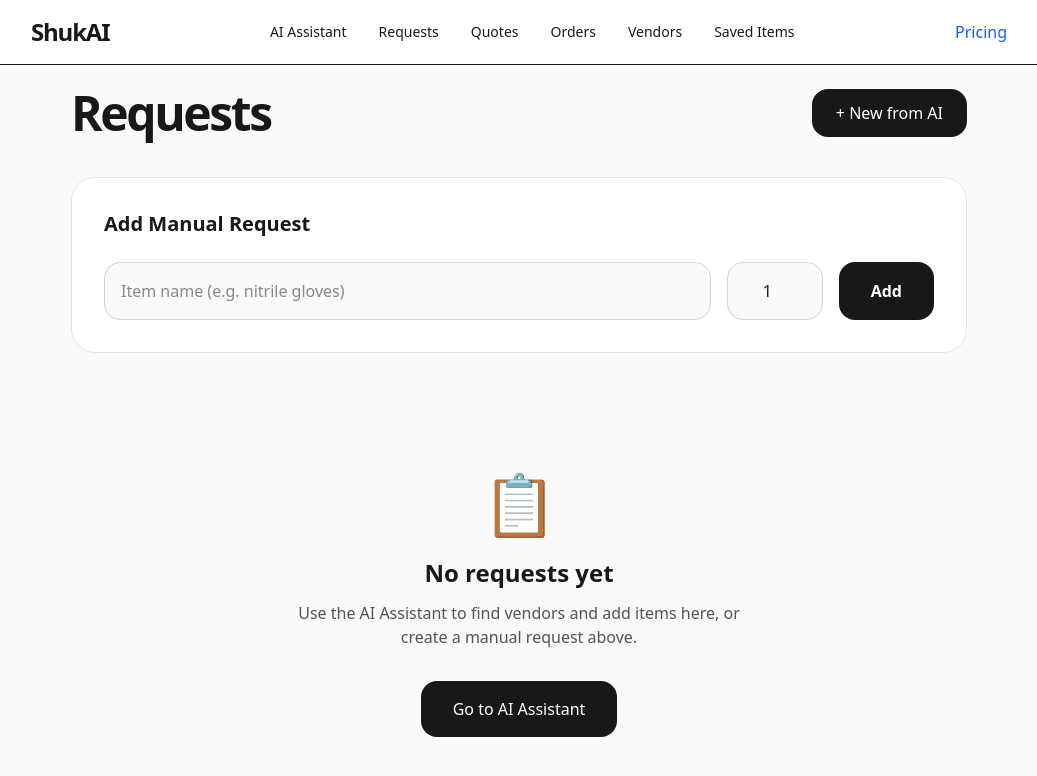
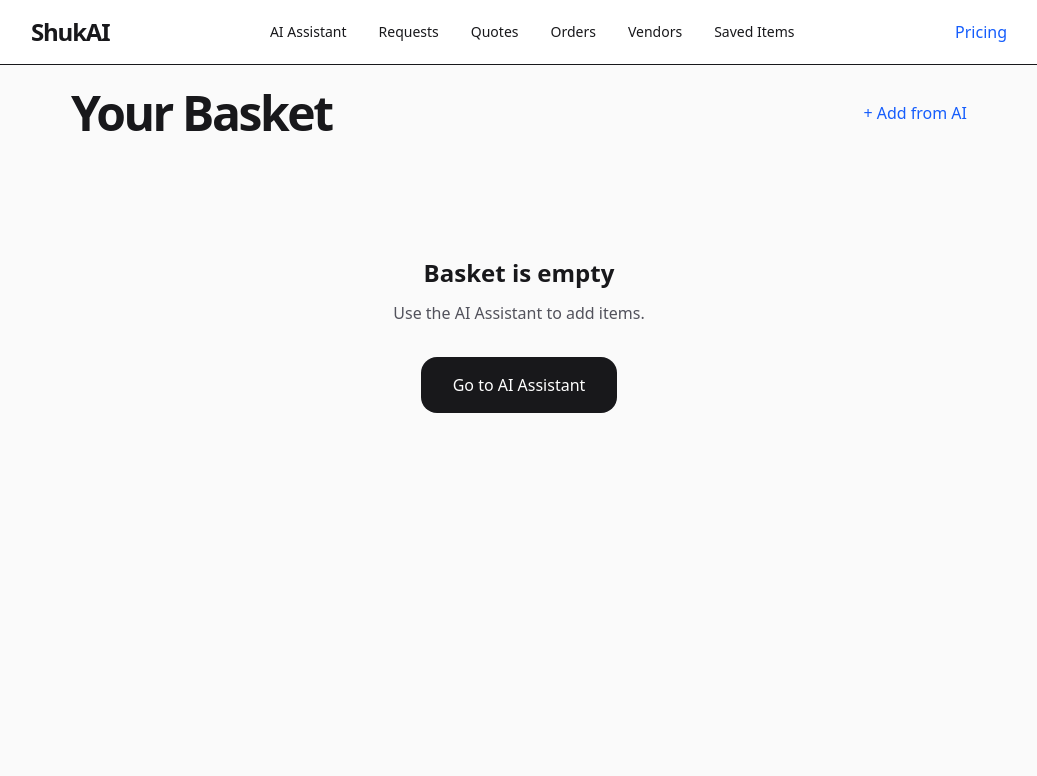
Before and after one commit to Gr33nstonecorp/shuka, a Next.js app: page /requests in a window 1280 px wide. Shown: the top 776 px of the page, without its empty margins (121-1158 px from the left). Built offline with nearby package versions, Linux system fonts and the light colour scheme.

Commit message:
Remove manual request feature and add finalize purchase

```diff
--- a/app/requests/page.tsx
+++ b/app/requests/page.tsx
@@ -12,32 +12,11 @@ type RequestItem = {
 
 export default function RequestsPage() {
   const [requests, setRequests] = useState<RequestItem[]>([]);
-  const [newItemName, setNewItemName] = useState("");
-  const [newQuantity, setNewQuantity] = useState(1);
 
   useEffect(() => {
     const saved = JSON.parse(localStorage.getItem("shukai_requests") || "[]");
     setRequests(saved);
   }, []);
-
-  const addManualRequest = () => {
-    if (!newItemName.trim()) return;
-
-    const newRequest: RequestItem = {
-      id: Date.now(),
-      name: newItemName.trim(),
-      quantity: newQuantity,
-      dateAdded: new Date().toISOString(),
-    };
-
-    const updated = [newRequest, ...requests];
-    setRequests(updated);
-    localStorage.setItem("shukai_requests", JSON.stringify(updated));
-
-    setNewItemName("");
-    setNewQuantity(1);
-    alert("Request added!");
-  };
 
   const removeRequest = (id: number) => {
     const updated = requests.filter(r => r.id !== id);
@@ -45,70 +24,68 @@ export default function RequestsPage() {
     localStorage.setItem("shukai_requests", JSON.stringify(updated));
   };
 
+  const finalizePurchase = () => {
+    if (requests.length === 0) return;
+
+    // Move to orders
+    const orders = JSON.parse(localStorage.getItem("shukai_orders") || "[]");
+    const newOrders = requests.map(req => ({
+      id: Date.now() + req.id,
+      name: req.name,
+      quantity: req.quantity,
+      date: new Date().toISOString().split('T')[0],
+      status: "approved" as const,
+    }));
+
+    localStorage.setItem("shukai_orders", JSON.stringify([...newOrders, ...orders]));
+    localStorage.setItem("shukai_requests", "[]");
+
+    alert("✅ Purchase finalized! Check your Orders tab.");
+    window.location.href = "/orders";
+  };
+
   return (
     <main className="min-h-screen bg-zinc-50 dark:bg-zinc-950 text-zinc-900 dark:text-zinc-100 p-6">
       <div className="max-w-4xl mx-auto">
         <div className="flex justify-between items-center mb-10">
-          <h1 className="text-5xl font-black tracking-tighter">Requests</h1>
-          <Link href="/assistant" className="px-6 py-3 bg-zinc-900 text-white rounded-2xl hover:bg-black">
-            + New from AI
-          </Link>
-        </div>
-
-        {/* Add manual request */}
-        <div className="bg-white dark:bg-zinc-900 border border-zinc-200 dark:border-zinc-800 rounded-3xl p-8 mb-10">
-          <h2 className="text-xl font-semibold mb-6">Add Manual Request</h2>
-          <div className="flex gap-4">
-            <input
-              type="text"
-              placeholder="Item name (e.g. nitrile gloves)"
-              value={newItemName}
-              onChange={(e) => setNewItemName(e.target.value)}
-              className="flex-1 p-4 rounded-2xl border border-zinc-300 dark:border-zinc-700 bg-zinc-50 dark:bg-zinc-950"
-            />
-            <input
-              type="number"
-              value={newQuantity}
-              onChange={(e) => setNewQuantity(Number(e.target.value))}
-              className="w-24 p-4 rounded-2xl border border-zinc-300 dark:border-zinc-700 bg-zinc-50 dark:bg-zinc-950 text-center"
-            />
-            <button
-              onClick={addManualRequest}
-              className="px-8 bg-zinc-900 text-white rounded-2xl hover:bg-black font-semibold"
-            >
-              Add
-            </button>
-          </div>
+          <h1 className="text-5xl font-black tracking-tighter">Your Basket</h1>
+          <Link href="/assistant" className="text-blue-600 hover:text-blue-700 font-medium">+ Add from AI</Link>
         </div>
 
         {requests.length === 0 ? (
           <div className="text-center py-20">
-            <div className="text-6xl mb-6">📋</div>
-            <h2 className="text-2xl font-semibold mb-3">No requests yet</h2>
-            <p className="text-zinc-600 mb-8 max-w-md mx-auto">
-              Use the AI Assistant to find vendors and add items here, or create a manual request above.
-            </p>
+            <h2 className="text-2xl font-semibold mb-3">Basket is empty</h2>
+            <p className="text-zinc-600 mb-8">Use the AI Assistant to add items.</p>
             <Link href="/assistant" className="inline-block px-8 py-4 bg-zinc-900 text-white rounded-2xl hover:bg-black">
               Go to AI Assistant
             </Link>
           </div>
         ) : (
-          <div className="grid gap-6">
+          <>
+            <div className="space-y-6 mb-12">
               {requests.map((req) => (
-              <div key={req.id} className="bg-white dark:bg-zinc-900 border border-zinc-200 dark:border-zinc-800 rounded-3xl p-8 flex justify-between items-center">
+                <div key={req.id} className="bg-white dark:bg-zinc-900 border rounded-3xl p-8 flex justify-between items-center">
                   <div>
                     <div className="font-semibold text-xl">{req.name}</div>
-                  <div className="text-zinc-500">Quantity: {req.quantity} • Added {new Date(req.dateAdded).toLocaleDateString()}</div>
+                    <div className="text-zinc-500">Quantity: {req.quantity}</div>
                   </div>
                   <button
                     onClick={() => removeRequest(req.id)}
-                  className="text-red-600 hover:text-red-700 font-medium"
+                    className="text-red-600 hover:text-red-700"
                   >
                     Remove
                   </button>
                 </div>
               ))}
             </div>
+
+            <button
+              onClick={finalizePurchase}
+              className="w-full py-5 bg-green-600 hover:bg-green-700 text-white font-semibold rounded-3xl text-lg transition"
+            >
+              Finalize Purchase • Create Order
+            </button>
+          </>
         )}
       </div>
     </main>
```
Lines whose indentation alone changed are shown as unchanged.
